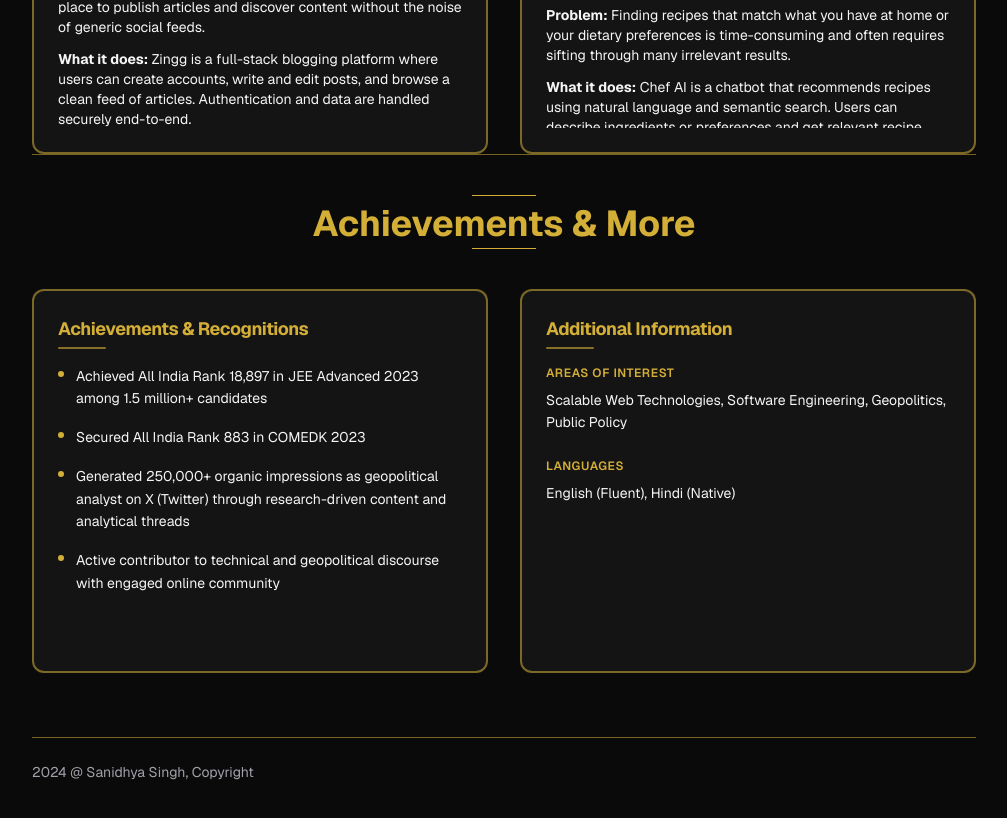
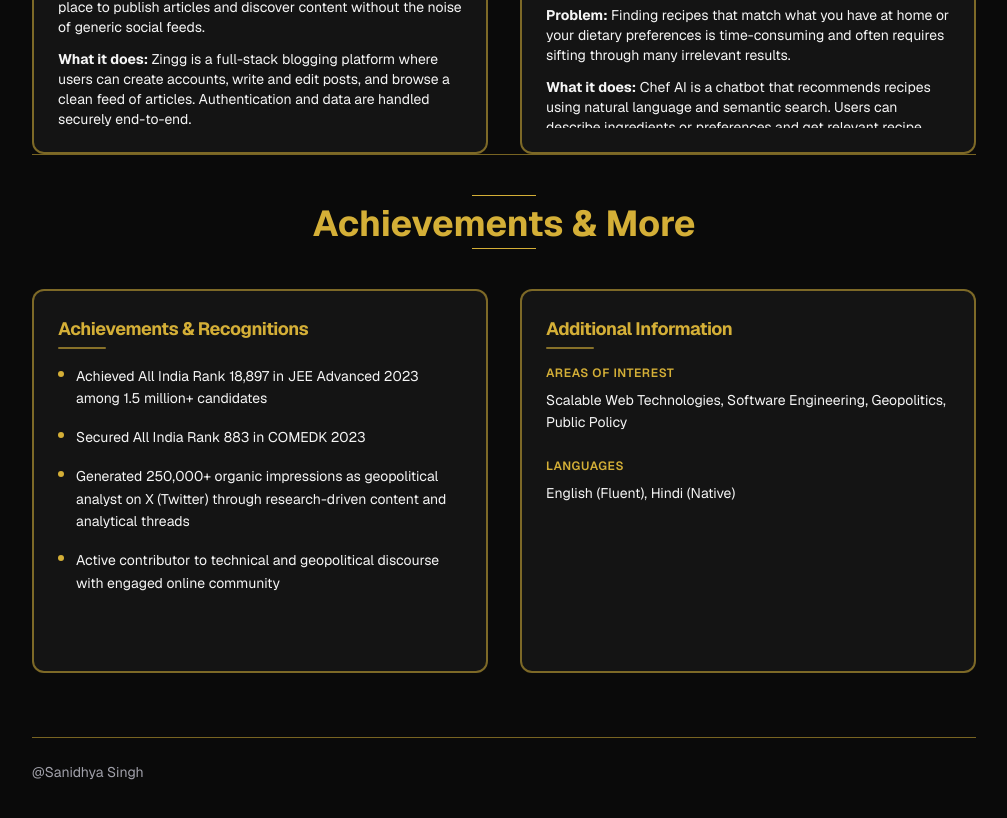
Before and after one commit to ssk033/Sanidhya-portfolio, a Next.js app: page / in a window 1280 px wide. Shown: the part 1055-1873 px from the top of the page, without its empty margins (136-1143 px from the left). Built offline with nearby package versions, Linux system fonts and the light colour scheme.

Commit message:
my-portfolio2

```diff
--- a/app/page.tsx
+++ b/app/page.tsx
@@ -289,7 +289,7 @@ export default function Home() {
         {/* Footer */}
         <footer className="mt-16 border-t border-[var(--border)] pt-6 pb-8">
           <p className="text-sm text-[var(--muted)]">
-            2024 @ Sanidhya Singh, Copyright
+           @Sanidhya Singh
           </p>
         </footer>
       </main>
```
